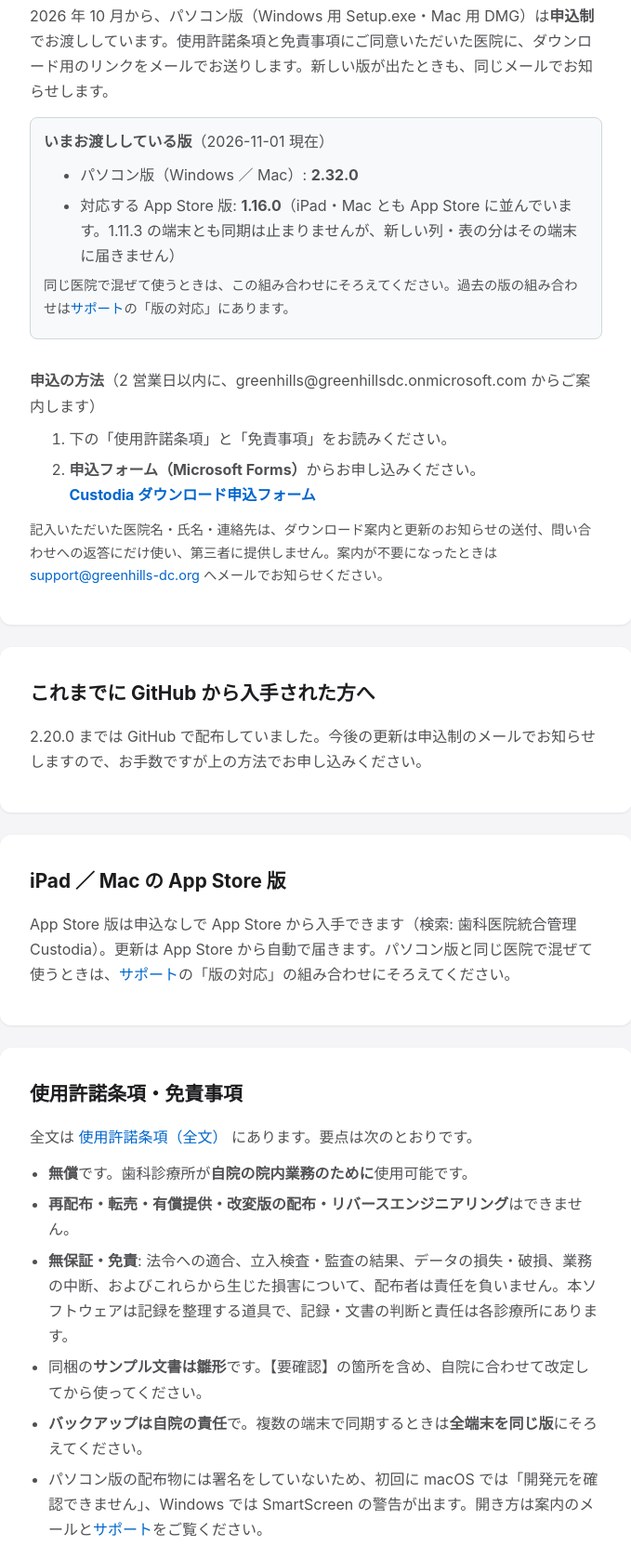
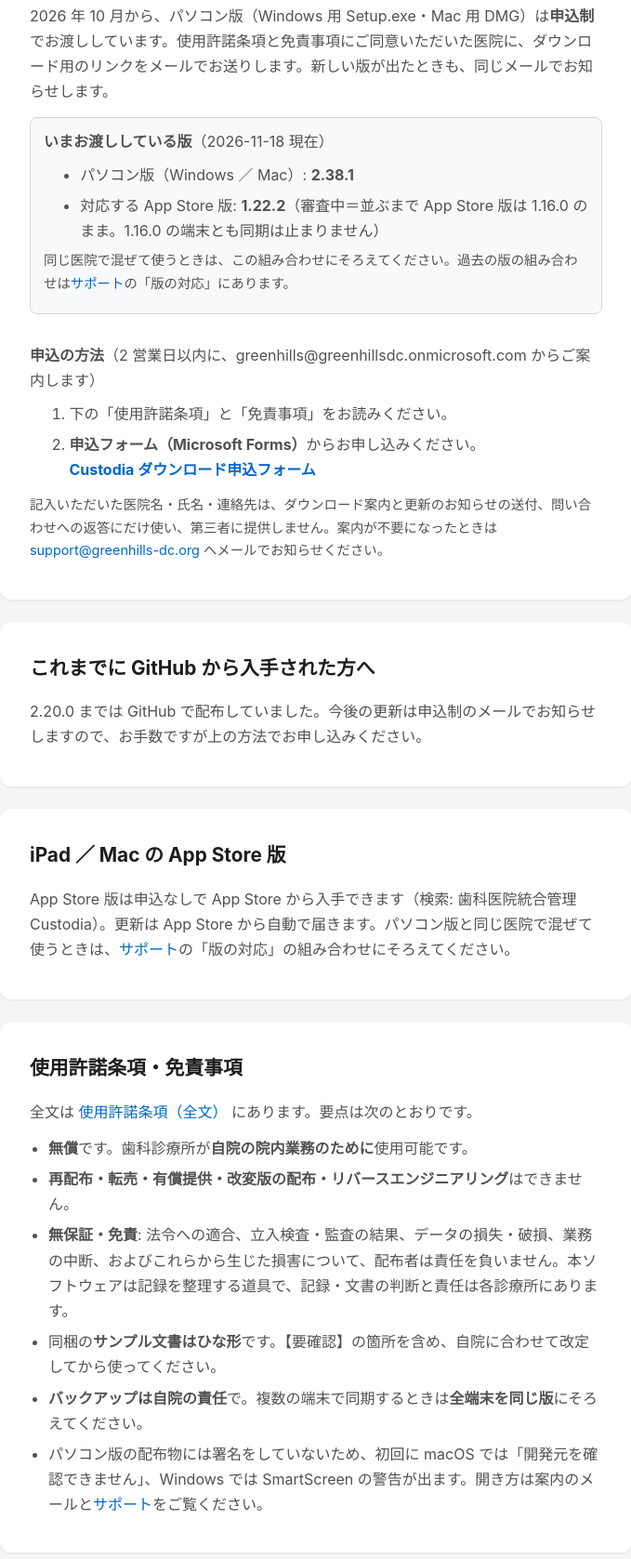
Before and after one commit to greenhills-dc/custodia-support, a plain HTML site: page download.html in a window 1280 px wide. Shown: the part 260-1937 px from the top of the page at 93% size, without its empty margins (300-979 px from the left). Drawn offline with Linux system fonts and the light colour scheme.

Commit message:
site: 版の対応に 2.38.1⇔1.22.2（App Store 審査中）・いまお渡ししている版を 2.38.1 に・画面の語にそろえる（立入検査チェック表・ひな形・さかのぼる・バックアップ）
Co-Authored-By: Claude Opus 5.5 <noreply@anthropic.com>

```diff
--- a/download.html
+++ b/download.html
@@ -119,10 +119,10 @@
             <h2>パソコン版（Windows ／ macOS）のダウンロードは申込制です</h2>
             <p>2026 年 10 月から、パソコン版（Windows 用 Setup.exe・Mac 用 DMG）は<strong>申込制</strong>でお渡ししています。使用許諾条項と免責事項にご同意いただいた医院に、ダウンロード用のリンクをメールでお送りします。新しい版が出たときも、同じメールでお知らせします。</p>
             <div style="margin:14px 0 4px;padding:12px 14px;border:1px solid #cfd8dc;border-radius:8px;background:#f7f9fa;">
-                <p><strong>いまお渡ししている版</strong>（2026-11-01 現在）</p>
+                <p><strong>いまお渡ししている版</strong>（2026-11-18 現在）</p>
                 <ul style="margin:6px 0 6px 1.2em;">
-                    <li>パソコン版（Windows ／ Mac）: <strong>2.32.0</strong></li>
-                    <li>対応する App Store 版: <strong>1.16.0</strong>（iPad・Mac とも App Store に並んでいます。1.11.3 の端末とも同期は止まりませんが、新しい列・表の分はその端末に届きません）</li>
+                    <li>パソコン版（Windows ／ Mac）: <strong>2.38.1</strong></li>
+                    <li>対応する App Store 版: <strong>1.22.2</strong>（審査中＝並ぶまで App Store 版は 1.16.0 のまま。1.16.0 の端末とも同期は止まりません）</li>
                 </ul>
                 <p style="font-size:0.9em;">同じ医院で混ぜて使うときは、この組み合わせにそろえてください。過去の版の組み合わせは<a href="./support.html">サポート</a>の「版の対応」にあります。</p>
             </div>
@@ -153,7 +153,7 @@
                 <li><strong>無償</strong>です。歯科診療所が<strong>自院の院内業務のために</strong>使用可能です。</li>
                 <li><strong>再配布・転売・有償提供・改変版の配布・リバースエンジニアリング</strong>はできません。</li>
                 <li><strong>無保証・免責</strong>: 法令への適合、立入検査・監査の結果、データの損失・破損、業務の中断、およびこれらから生じた損害について、配布者は責任を負いません。本ソフトウェアは記録を整理する道具で、記録・文書の判断と責任は各診療所にあります。</li>
-                <li>同梱の<strong>サンプル文書は雛形</strong>です。【要確認】の箇所を含め、自院に合わせて改定してから使ってください。</li>
+                <li>同梱の<strong>サンプル文書はひな形</strong>です。【要確認】の箇所を含め、自院に合わせて改定してから使ってください。</li>
                 <li><strong>バックアップは自院の責任</strong>で。複数の端末で同期するときは<strong>全端末を同じ版</strong>にそろえてください。</li>
                 <li>パソコン版の配布物には署名をしていないため、初回に macOS では「開発元を確認できません」、Windows では SmartScreen の警告が出ます。開き方は案内のメールと<a href="./support.html">サポート</a>をご覧ください。</li>
             </ul>
```
Also changed, not shown: index.html (+3 -3 lines), support.html (+3 -2 lines).
